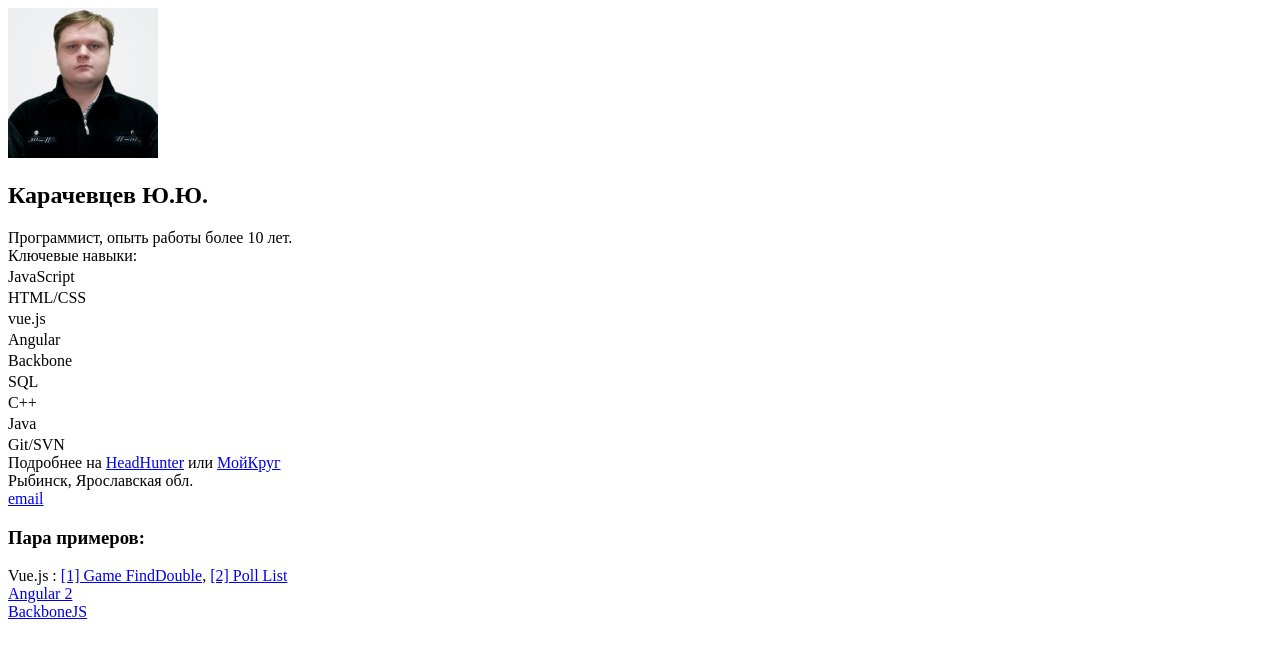
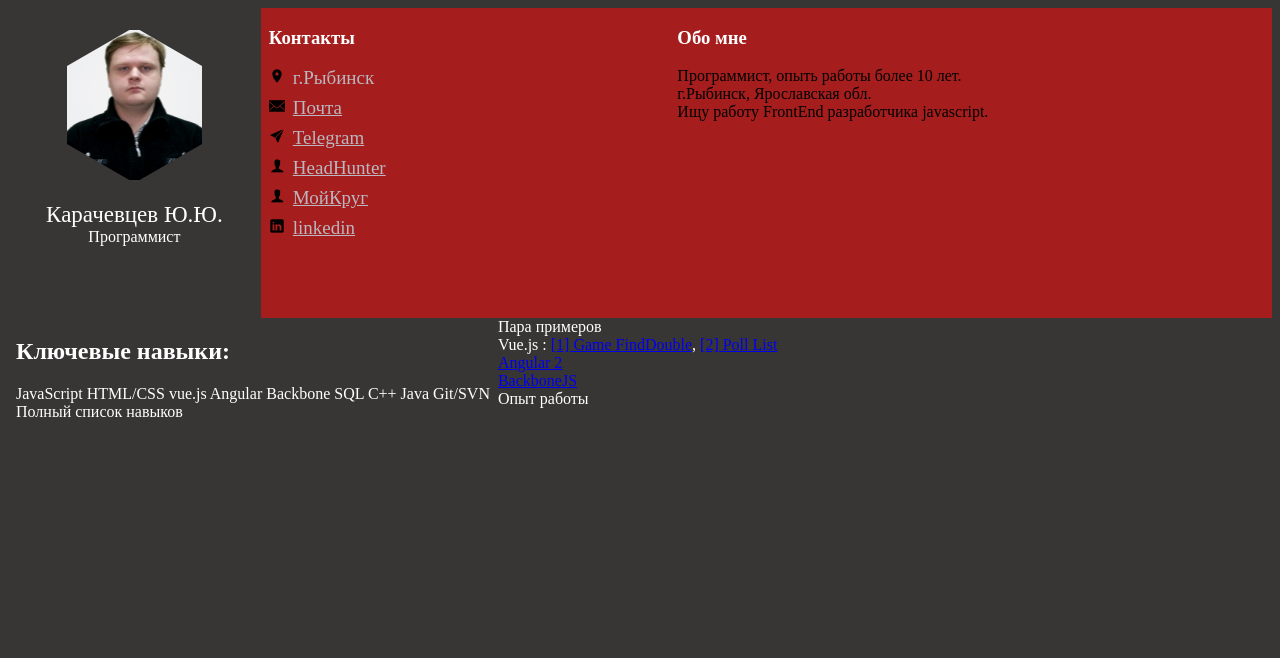
Before and after one commit to grammidin4eg/karachevtsevuu_card, a plain HTML site: page index.html in a window 1280 px wide. Drawn offline with nearby package versions, Linux system fonts and the light colour scheme.

Commit message:
новый макет
этап 1

```diff
--- a/index.css
+++ b/index.css
@@ -1,3 +1,99 @@
-.content .ui.tag.label {
-	margin-top: 3px;
+body {
+   display: flex;
+   flex-wrap: wrap;
+   background-color: rgb(56, 53, 53);
 }
+
+h3 {
+   color: white;
+}
+
+foto {
+   min-width: 177px;
+   width: 20%;
+   height: 310px;
+   display: flex;
+   flex-direction: column;
+   align-items: center;
+}
+
+name {
+   font-size: 23px;
+}
+
+redzone {
+   flex-grow: 1;
+   width: 80%;
+   display: flex;
+   min-width: 447px;
+}
+
+redzone {
+   background-color: rgb(165, 29, 29);
+}
+
+.mainblock {
+   color: white;
+}
+
+contacts,
+aboutme {
+   flex-grow: 1
+}
+
+contact {
+   padding-bottom: 8px;
+}
+
+contact img {
+   margin-right: 8px;
+}
+contact span, contact a {
+   font-size: 19px;
+   color: #b9b7bf;
+}
+
+.block,
+.secondblock,
+contact {
+   display: block;
+}
+
+.secondblock {
+   margin-left: 8px;
+}
+
+.hexagon {
+   overflow: hidden;
+   visibility: hidden;
+   -webkit-transform: rotate(120deg);
+      -moz-transform: rotate(120deg);
+       -ms-transform: rotate(120deg);
+        -o-transform: rotate(120deg);
+           transform: rotate(120deg);
+   width: 135px;
+   height: 194px;
+}
+.hexagon-in1 {
+   overflow: hidden;
+   width: 100%;
+   height: 100%;
+   -webkit-transform: rotate(-60deg);
+      -moz-transform: rotate(-60deg);
+       -ms-transform: rotate(-60deg);
+        -o-transform: rotate(-60deg);
+           transform: rotate(-60deg);
+   }
+.hexagon-in2 {
+   background-image: url(img/foto_mini.png);
+   width: 100%;
+   height: 100%;
+   background-repeat: no-repeat;
+   background-position: 50%;
+   visibility: visible;
+   -webkit-transform: rotate(-60deg);
+      -moz-transform: rotate(-60deg);
+       -ms-transform: rotate(-60deg);
+        -o-transform: rotate(-60deg);
+           transform: rotate(-60deg);
+   }
--- a/index.html
+++ b/index.html
@@ -5,70 +5,55 @@
         <title>Karachevtsev Yu. Yu. info</title>
         <meta name="viewport" content="width=device-width, initial-scale=1">
         <link rel="icon" type="image/x-icon" href="img/favicon.ico">
-        <!-- semantic-ui -->
-        <!-- https://semantic-ui.com/introduction/getting-started.html -->
-        <link rel="stylesheet" type="text/css" href="semantic/dist/semantic.min.css">
         <link rel="stylesheet" type="text/css" href="index.css">
-        <script src="https://code.jquery.com/jquery-3.1.1.min.js" integrity="sha256-hVVnYaiADRTO2PzUGmuLJr8BLUSjGIZsDYGmIJLv2b8=" crossorigin="anonymous"></script>
-        <script src="semantic/dist/semantic.min.js"></script>
     </head>
     <body>
-      <div class="ui internally grid">
-        <div class="row">
-          <div class="column">
-          </div>
-          <div class="two wide column">
-            <img src="img/foto_mini.png" class="ui medium circular image">
-          </div>
-          <div class="ten wide column">
-            <div class="ui segment">
-              <h2>Карачевцев Ю.Ю.</h2>
-              <div class="ui list">
-                <div class="item">
-                  <i class="spy icon"></i>
-                  <div class="content">
-                    Программист, опыть работы более 10 лет.
+      <foto class="mainblock">
+         <div class="hexagon hexagon2">
+            <div class="hexagon-in1">
+               <div class="hexagon-in2"></div>
             </div>
          </div>
-                <div class="item">
-                  <i class="icon"></i>
-                  <div class="content">
-                    Ключевые навыки:
-                  </div>
-                </div>
-                <div class="item">
-                  <i class="icon"></i>
-                  <div class="content">
-                    <div class="ui tag label">JavaScript</div>
-                    <div class="ui tag label">HTML/CSS</div>
-					<div class="ui tag label">vue.js</div>
-                    <div class="ui tag label">Angular</div>
-                    <div class="ui tag label">Backbone</div>
-                    <div class="ui tag label">SQL</div>
-                    <div class="ui tag label">C++</div>
-                    <div class="ui tag label">Java</div>
-                    <div class="ui tag label">Git/SVN</div>
-                  </div>
-                </div>
-                <div class="item">
-                  <i class="info circle icon"></i>
-                  <div class="content">
-                    Подробнее на <a href="https://yaroslavl.hh.ru/resume/ff4eef08ff035dd8a80039ed1f4f7949763954" target="_blank">HeadHunter</a> или <a href="https://moikrug.ru/grammidin" target="_blank">МойКруг</a>
-                  </div>
-                </div>
-                <div class="item">
-                  <i class="marker icon"></i>
-                  <div class="content">
-                    Рыбинск, Ярославская обл.
-                  </div>
-                </div>
-                <div class="item">
-                  <i class="mail icon"></i>
-                  <div class="content">
-                    <a href="mailto:mail_ego@list.ru">email</a>
-                  </div>
-                </div>
-                <h3>Пара примеров:</h3>
+         <!-- <div class="d16"><img src="img/foto_mini.png" class="foto"></div> -->
+         <name class="block">Карачевцев Ю.Ю.</name>
+         <prof class="block">Программист</prof>
+      </foto>
+      <redzone>
+            <contacts class="secondblock">
+               <h3>Контакты</h3>
+               <contact><img src="img/place.png"/><span>г.Рыбинск</span></contact>
+               <contact><img src="img/email.png"/><a href="mailto:grammidin4eg@gmail.com" target="_blank">Почта</a></contact>
+               <contact><img src="img/telegram.png"/><span><a href="https://t.me/grammidin" target="_blank">Telegram</a></span></contact>
+               <contact><img src="img/headhunter.png"/><a href="https://yaroslavl.hh.ru/resume/ff4eef08ff035dd8a80039ed1f4f7949763954" target="_blank">HeadHunter</a></contact>
+               <contact><img src="img/headhunter.png"/><a href="https://moikrug.ru/grammidin" target="_blank">МойКруг</a></contact>
+               <contact><img src="img/linkedin.png"/><a href="https://www.linkedin.com/in/yuriy-karachevtsev-7b615a114/" target="_blank">linkedin</a></contact>
+            </contacts>
+            <aboutme class="secondblock">
+               <h3>Обо мне</h3>
+               <div>Программист, опыть работы более 10 лет.</div>
+               <div>г.Рыбинск, Ярославская обл.</div>
+               <div>Ищу работу FrontEnd разработчика javascript.</div>
+            </aboutme>
+      </redzone>
+      <skills class="mainblock">
+         <mainskills class="secondblock">
+            <h2>Ключевые навыки:</h2>
+            <skill>JavaScript</skill>
+            <skill>HTML/CSS</skill>
+				<skill>vue.js</skill>
+            <skill>Angular</skill>
+            <skill>Backbone</skill>
+            <skill>SQL</skill>
+            <skill>C++</skill>
+            <skill>Java</skill>
+            <skill>Git/SVN</skill>
+         </mainskills>
+         <fullskills class="secondblock">
+            Полный список навыков
+         </fullskills>
+      </skills>
+      <experience class="mainblock">
+         <samples class="secondblock">Пара примеров
             <div class="item">
                   <i class="linkify icon"></i>
                   <div class="content">
@@ -87,11 +72,8 @@
                     <a href="backbone/minesweeper/index.html">BackboneJS</a>
                   </div>
             </div>
-              </div><!-- list -->
-            </div>
-          </div>
-          <div class="three wide column">
-          </div>
-        </div>
+         </samples>
+         <exptree class="secondblock">Опыт работы</exptree>
+      </experience>
     </body>
 </html>
```
Also changed, not shown: img/email.png (added), img/favicon.ico, img/headhunter.png (added), img/linkedin.png (added), img/place.png (added), img/telegram.png (added). Lines whose indentation alone changed are shown as unchanged.
